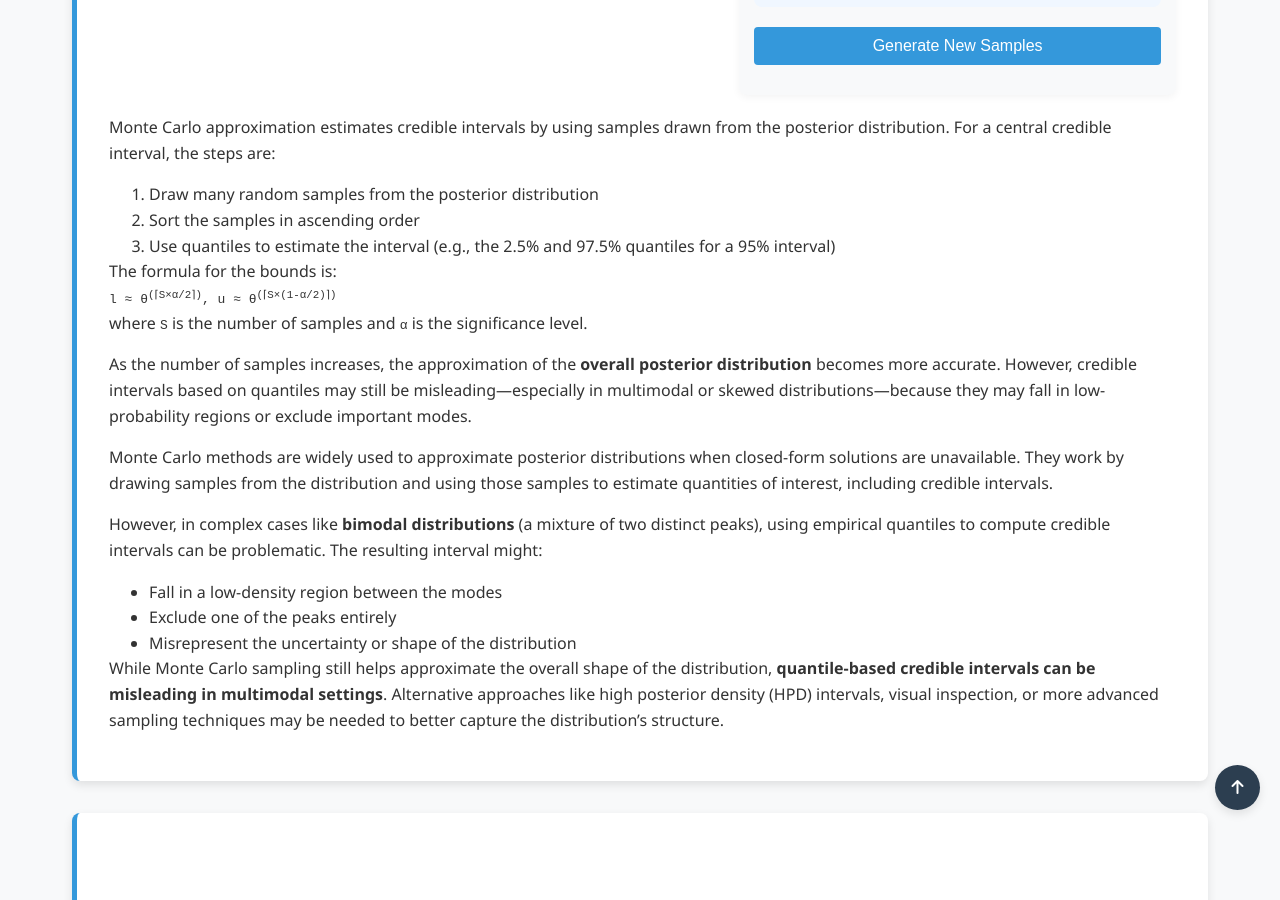
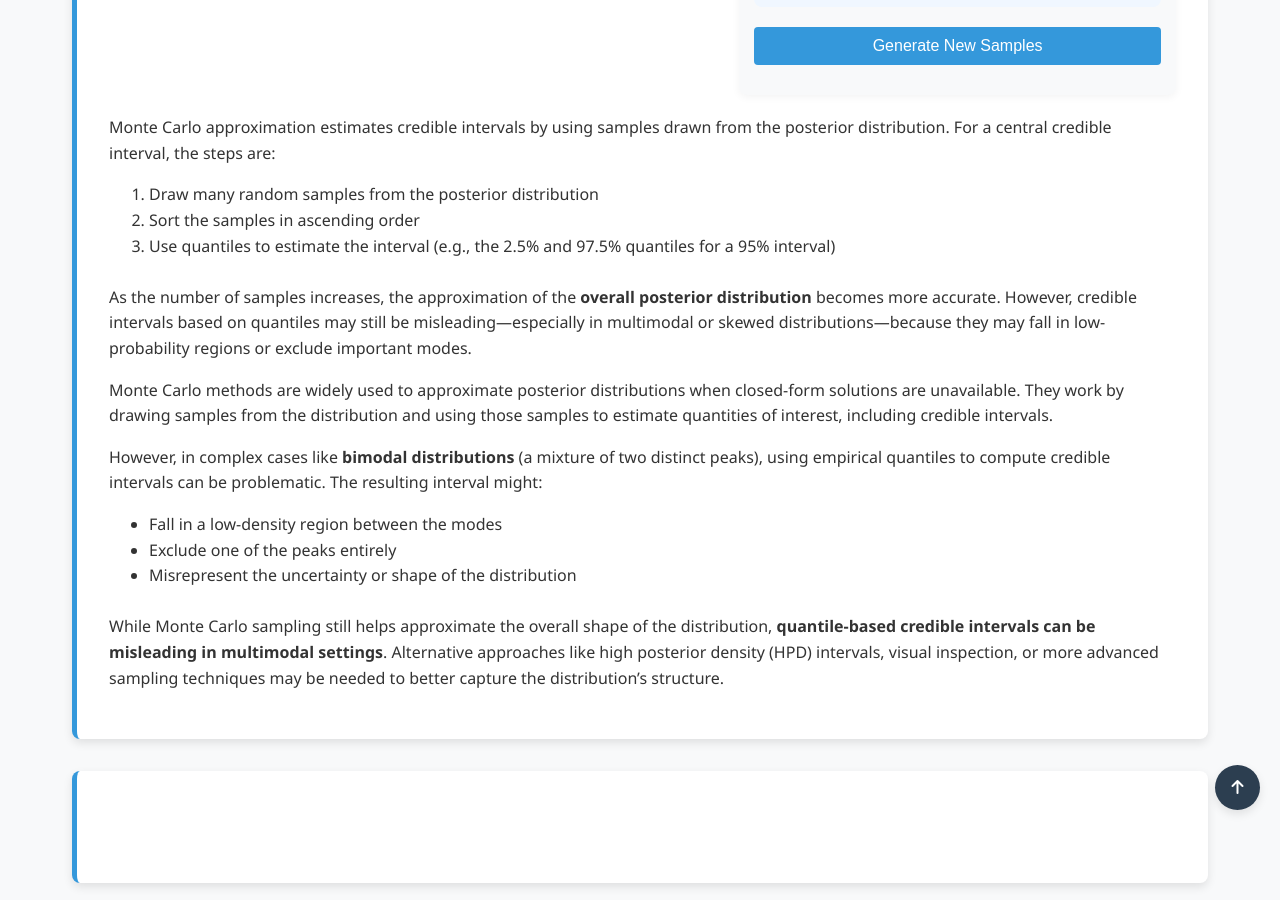
Before and after one commit to Yusukey01/yusukey01.github.io, a Jekyll site: the page built from Mathematics/Probability/monte_carlo.html, in a window 1280 px wide and 900 px high, scrolled down 3220 px. Built offline with Jekyll 4.4.1, drawn with Linux system fonts in a browser that asks for light colours.

```diff
--- a/Mathematics/Probability/monte_carlo.html
+++ b/Mathematics/Probability/monte_carlo.html
@@ -130,11 +130,7 @@ uses_python: false
                        <li>Sort the samples in ascending order</li>
                        <li>Use quantiles to estimate the interval (e.g., the 2.5% and 97.5% quantiles for a 95% interval)</li>
                      </ol>
-                     <p>
-                     The formula for the bounds is:<br>
-                     <code>l ≈ θ<sup>(⌈S×α/2⌉)</sup>, u ≈ θ<sup>(⌈S×(1-α/2)⌉)</sup></code><br>
-                     where <code>S</code> is the number of samples and <code>α</code> is the significance level.
-                     </p>
+                     <br>
                      <p>
                      As the number of samples increases, the approximation of the <strong>overall posterior distribution</strong> becomes more accurate. However, credible intervals based on quantiles may still be misleading—especially in multimodal or skewed distributions—because they may fall in low-probability regions or exclude important modes.
                      </p>
@@ -150,6 +146,7 @@ uses_python: false
                        <li>Exclude one of the peaks entirely</li>
                        <li>Misrepresent the uncertainty or shape of the distribution</li>
                      </ul>
+                     <br>
                      <p>
                      While Monte Carlo sampling still helps approximate the overall shape of the distribution, <strong>quantile-based credible intervals can be misleading in multimodal settings</strong>. Alternative approaches like high posterior density (HPD) intervals, visual inspection, or more advanced sampling techniques may be needed to better capture the distribution’s structure.
                      </p>
```
